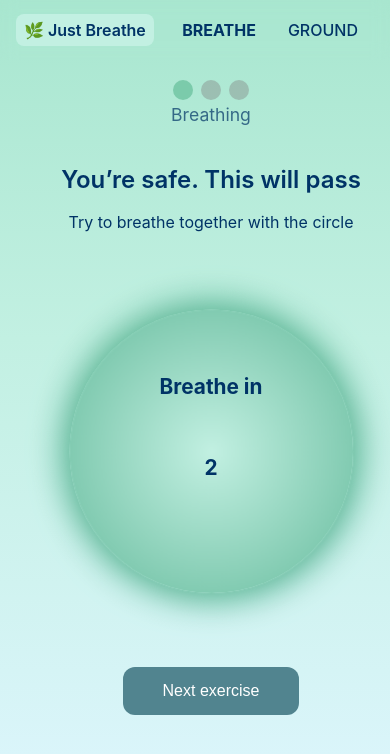
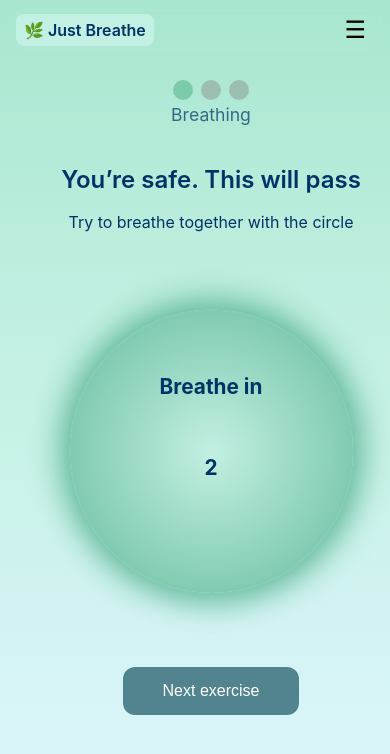
Before and after one commit to Eka1984/panic-tools, a React (Vite) app: page / in a window 390 px wide. Shown: the top 754 px of the page. Built offline with nearby package versions, Linux system fonts and the light colour scheme; a web font is replaced by a local one.

Commit message:
Add burger to the header for mobile screens

```diff
--- a/src/components/Header.module.css
+++ b/src/components/Header.module.css
@@ -20,6 +20,33 @@
   border-radius: 8px;
 }
 
+.nav {
+  position: absolute;
+  top: 60px; /* same as header height */
+  right: 16px;
+
+  display: flex;
+  flex-direction: column;
+  gap: 0.75rem;
+
+  background: rgba(255, 255, 255, 0.95);
+  backdrop-filter: blur(8px);
+  padding: 0.75rem 1rem;
+  border-radius: 12px;
+
+  /* hidden state */
+  opacity: 0;
+  pointer-events: none;
+  transform: translateY(-8px);
+  transition: opacity 0.2s ease, transform 0.2s ease;
+}
+
+.open {
+  opacity: 1;
+  pointer-events: auto;
+  transform: translateY(0);
+}
+
 nav a {
   text-decoration: none;
   color: var(--text, #0d1b1e);
@@ -38,6 +65,15 @@ nav a.active {
   font-weight: bold;
 }
 
+.burger {
+  font-size: 1.5rem;
+  background: none;
+  border: none;
+  cursor: pointer;
+  padding: 8px;
+  line-height: 1;
+}
+
 /* ≥ 768px (tablets) */
 @media (min-width: 768px) {
   .logo {
@@ -47,6 +83,23 @@ nav a.active {
   nav a {
     font-size: 1rem;
     margin: 0 1.25rem;
+  }
+
+  .burger {
+    display: none;
+  }
+
+  .nav {
+    position: static;
+    flex-direction: row;
+    background: none;
+    backdrop-filter: none;
+    padding: 0;
+    gap: 0;
+
+    opacity: 1;
+    pointer-events: auto;
+    transform: none;
   }
 }
 
--- a/src/components/Header.tsx
+++ b/src/components/Header.tsx
@@ -1,23 +1,35 @@
 import { NavLink } from "react-router-dom";
 import styles from "./Header.module.css";
+import { useState } from "react";
 
 function Header() {
-  //   const location = useLocation();
-  //   const navigate = useNavigate();
+  const [menuOpen, setMenuOpen] = useState(false);
 
   return (
     <header className={styles.header}>
       <h1 className={styles.logo}>🌿 Just Breathe</h1>
-      <nav>
+
+      <button
+        className={styles.burger}
+        aria-label="Toggle navigation"
+        aria-expanded={menuOpen}
+        onClick={() => setMenuOpen((open) => !open)}
+      >
+        ☰
+      </button>
+
+      <nav className={`${styles.nav} ${menuOpen ? styles.open : ""}`}>
         <NavLink
           to="/"
           className={({ isActive }) => (isActive ? styles.active : undefined)}
+          onClick={() => setMenuOpen(false)}
         >
           BREATHE
         </NavLink>
         <NavLink
           to="/grounding"
           className={({ isActive }) => (isActive ? styles.active : undefined)}
+          onClick={() => setMenuOpen(false)}
         >
           GROUND
         </NavLink>
```
